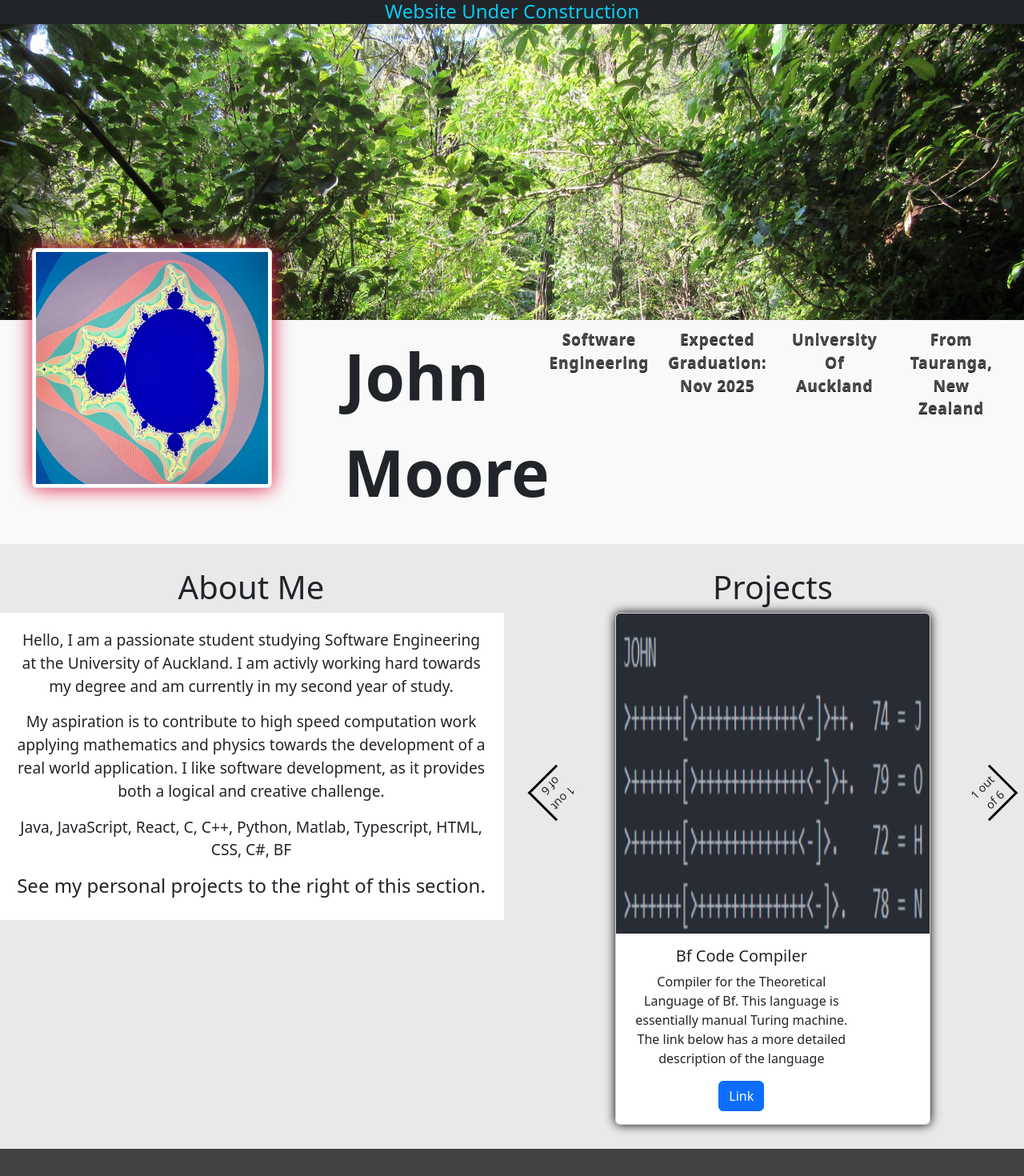
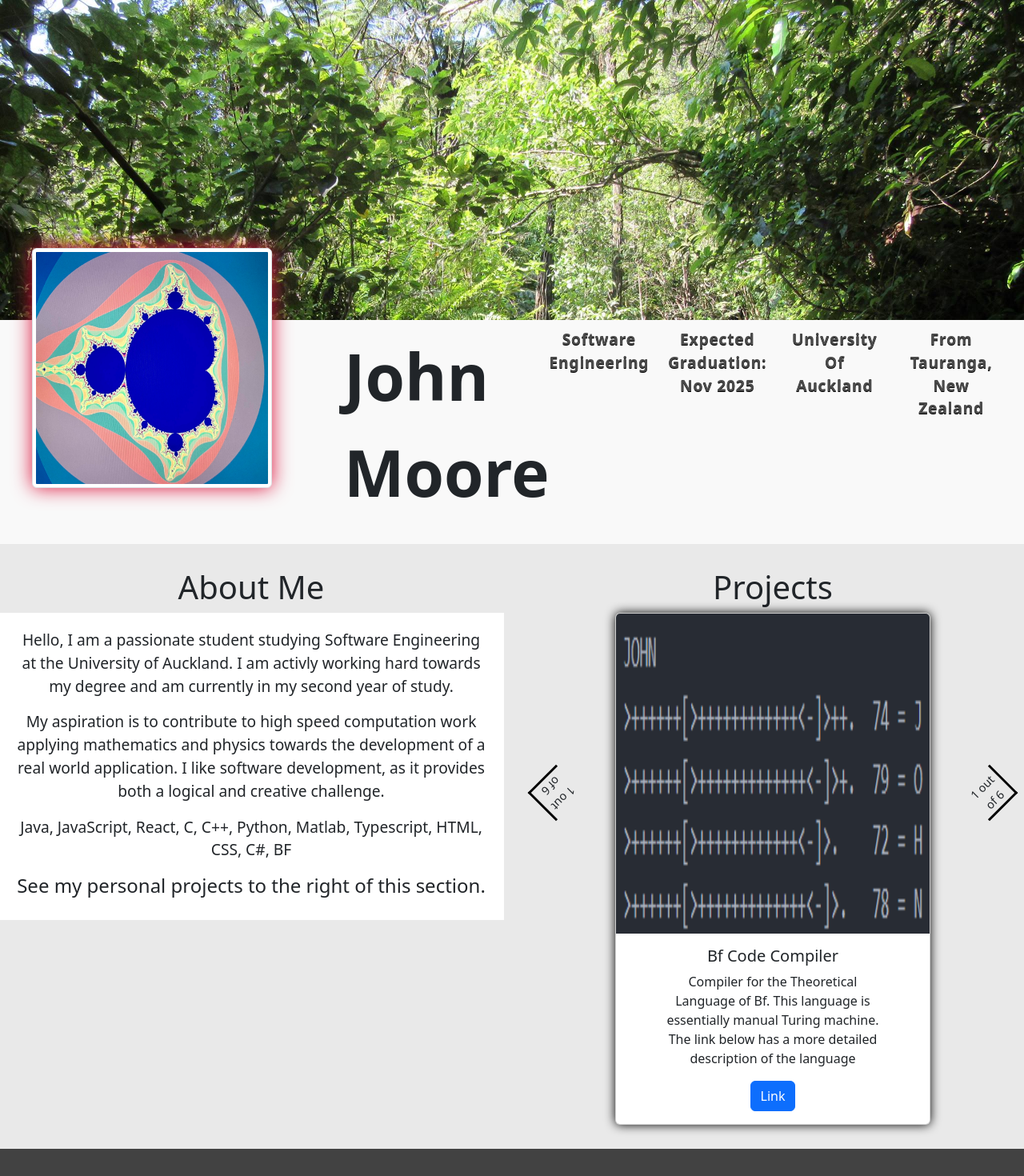
Before and after one commit to John-Moore-UOA/Profile-Website, a React (Vite) app: page / in a window 1280 px wide. Shown: the top 1470 px of the page at 80% size. Built offline with nearby package versions, Linux system fonts and the light colour scheme.

Commit message:
remove underconstruction tag

```diff
--- a/src/Body/ContentSlider.jsx
+++ b/src/Body/ContentSlider.jsx
@@ -34,13 +34,6 @@ function ContentSlider() {
     link: "https://github.com/John-Moore-UOA/Personal/tree/main/MazeMania-master",
   };
 
-  let value4 = {
-    title: "Three",
-    description: "Test Description 3",
-    image: picture_1,
-    link: "#",
-  };
-
   let value5 = {
     title: "Discrete Math Calculator",
     description:
@@ -49,11 +42,19 @@ function ContentSlider() {
     link: "https://github.com/John-Moore-UOA/University-Projects/tree/main/assignment-3-John-Moore-UOA-main",
   };
 
-  let value6 = {
+  let value4 = {
     title: "Chess",
     description: "A simple C project I made to learn C a number of years ago",
     image: chess_img,
     link: "https://github.com/John-Moore-UOA/Personal/tree/main/Chess",
+  };
+
+  let value6 = {
+    title: "Temp butterfly Photo",
+    description:
+      "I have an interest in Photography, this is a photo I took, as a placeholder image",
+    image: picture_1,
+    link: false,
   };
 
   const [index, setIndex] = useState(0);
--- a/src/Header/Header.jsx
+++ b/src/Header/Header.jsx
@@ -6,7 +6,7 @@ import "./headerstyles.css";
 function Header() {
   return (
     <>
-      <TopBar />
+      {/* <TopBar /> */}
       <div className="header-background-container">
         <img
           src={backgroundImage}
--- a/src/Header/headerstyles.css
+++ b/src/Header/headerstyles.css
@@ -3,12 +3,10 @@
   padding: 0;
 }
 
-
-
-
 .text-info {
   font-size: 1.5em;
 }
+
 .top-bar {
   position: absolute;
   width: 100%;
@@ -33,9 +31,6 @@
   -ms-user-select: none; /* IE 10 and IE 11 */
   user-select: none; /* Standard syntax */
 }
-
-
-
 
 .header-background-container {
   position: relative;
@@ -105,6 +100,5 @@
 }
 
 .namespace-details {
-  disaply: flex;
   padding-top: 5px;
 }
--- a/src/styles.css
+++ b/src/styles.css
@@ -110,6 +110,7 @@
 }
 
 .card-body {
+  align-self: center;
   width: 80%;
 }
 
```
